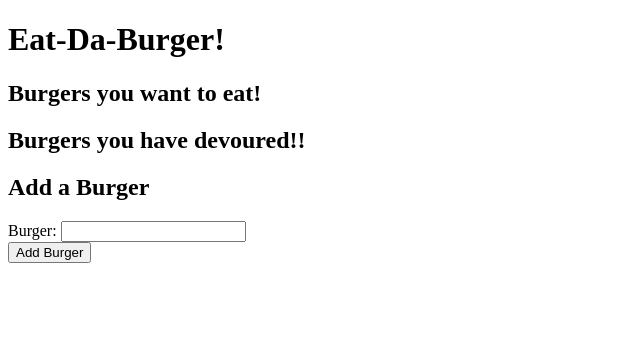
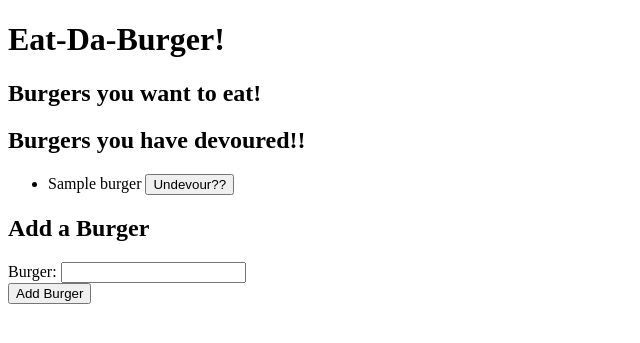
Before and after one commit to MelEKn/Burger, a Node server app: page / in a window 1280 px wide. Shown: the top 343 px of the page, without its empty margins (0-640 px from the left). Run offline with Node 20, Linux system fonts and the light colour scheme; tables that the repository leaves empty hold one stand-in row (values such as "Sample post"); some libraries are stand-ins or nearby versions.

Commit message:
Got burger names to render

```diff
--- a/controllers/burgers_controller.js
+++ b/controllers/burgers_controller.js
@@ -32,7 +32,7 @@ router.put("/api/burgers/:id", function(req, res) {
 
   console.log("condition", condition);
 
-  cat.updateOne({
+  burger.updateOne({
     devoured: req.body.devoured
   }, condition, function(result) {
     if (result.changedRows == 0) {
--- a/views/index.handlebars
+++ b/views/index.handlebars
@@ -2,30 +2,32 @@
 
 <h2>Burgers you want to eat!</h2>
 
-{{!-- <ul>
-  {{#each cats}}
-    {{#unless sleepy}}
-      {{> cats/cat-block sleep=true}}
+<ul>
+  {{#each burgers}}
+    {{#unless devoured}}
+      {{!-- {{> burgers/burger-block}} --}}
+      {{> burgers/burger-block devour=true}}
+      {{!-- {{> burgers/burger-block sleep=true}} --}}
     {{/unless}}
   {{/each}}
-</ul> --}}
+</ul>
 
 <h2>Burgers you have devoured!!</h2>
 
-{{!-- <ul>
-  {{#each cats}}
-    {{#if sleepy}}
-      {{> cats/cat-block sleep=false}}
+<ul>
+  {{#each burgers}}
+    {{#if devoured}}
+      {{> burgers/burger-block devour=false}}
     {{/if}}
   {{/each}}
-</ul> --}}
+</ul>
 
 <h2>Add a Burger</h2>
 <form class="create-form">
 
   <div class="form-group">
     <label for="ca">Burger:</label>
-    <input type="text" id="ca" name="name">
+    <input type="text" id="ca" name="burger_name">
   </div>
 
   {{!-- <div class="form-group">
--- /dev/null
+++ b/views/partials/burgers/burger-block.handlebars
@@ -0,0 +1,9 @@
+<li>
+	{{burger_name}}
+
+	<button class="change-devour" data-id="{{id}}" data-newdevour="{{devour}}">
+		{{#if devour}}Devour!{{else}}Undevour??{{/if}}
+	</button>
+
+	{{!-- <button class="delete-burger" data-id="{{this.id}}">DELETE!</button> --}}
+</li>
```
Also changed, not shown: public/assets/js/burgersCode.js.
